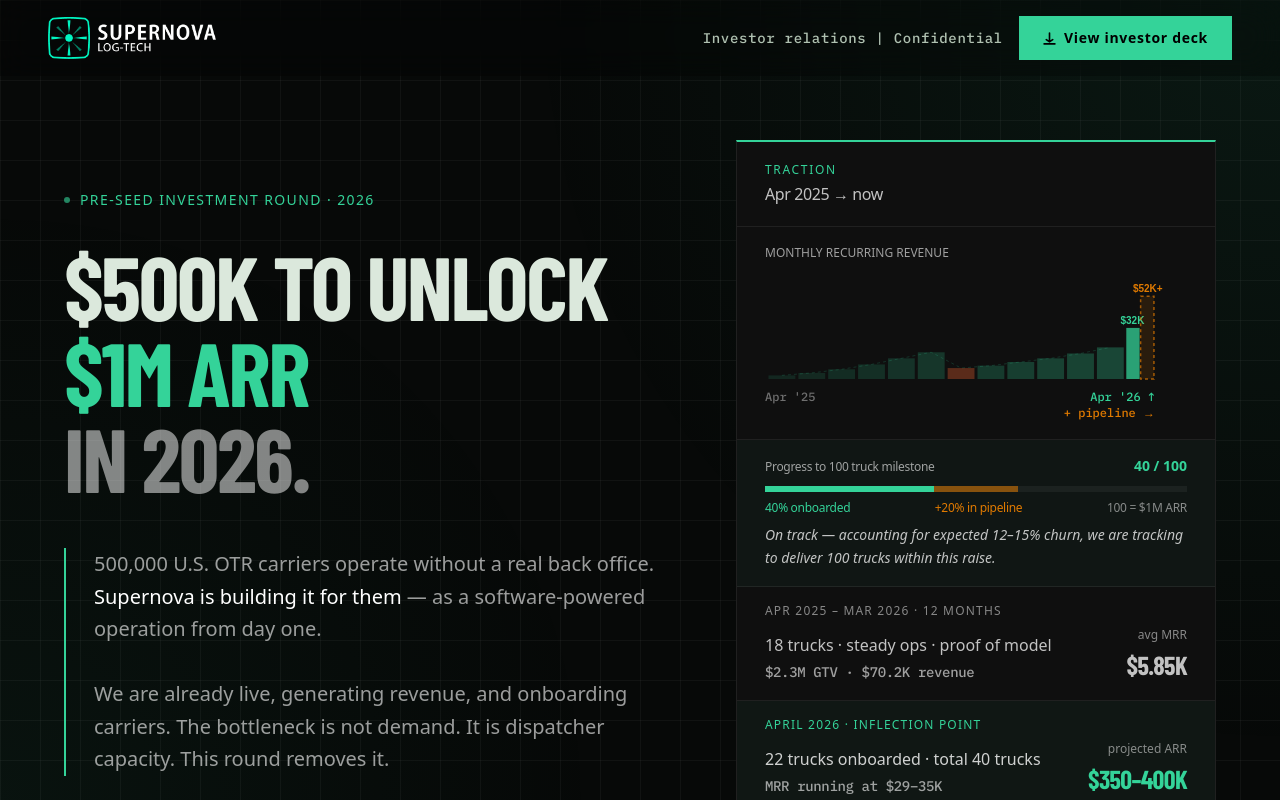
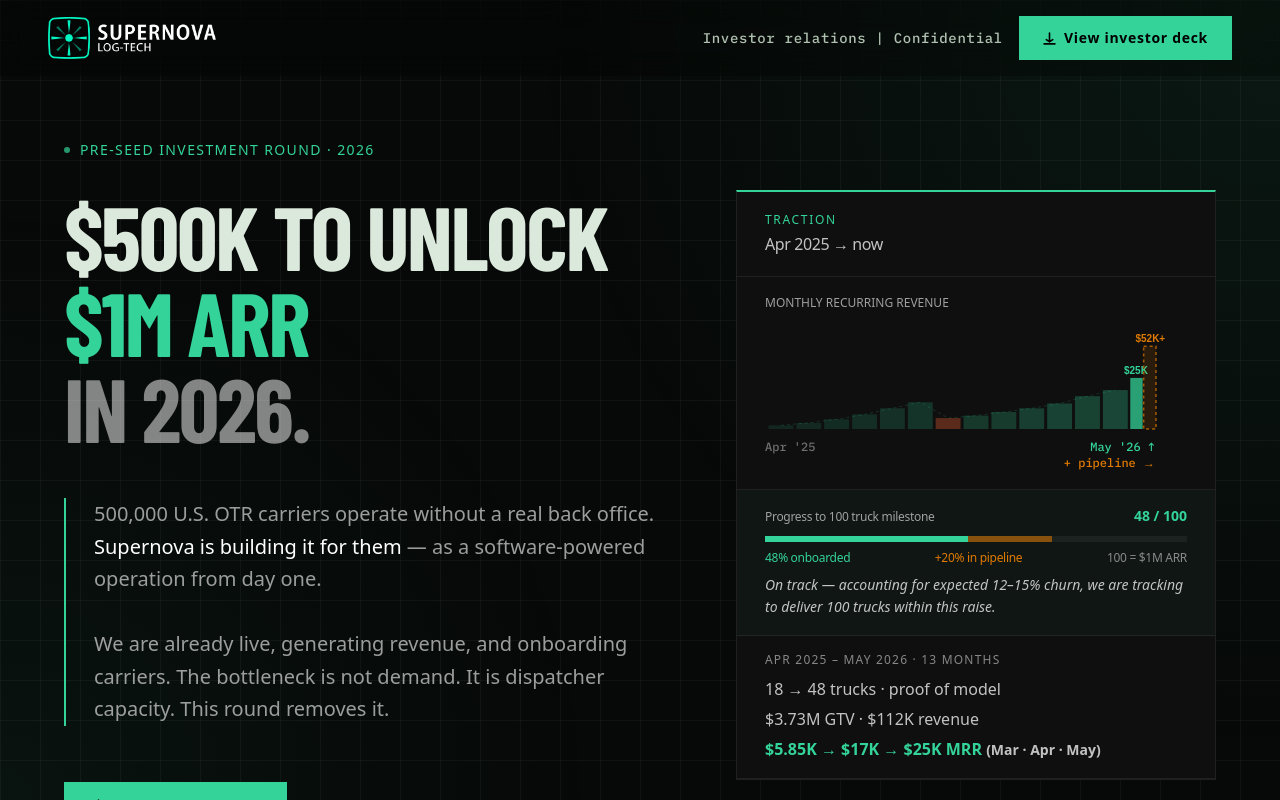
Before and after one commit to stratulaq/angel, a Next.js app: page / in a window 1280 px wide. Shown: the top 800 px of the page. Built offline with nearby package versions, Linux system fonts and the light colour scheme; a web font is replaced by a local one.

Commit message:
feat: update download links to new SN_deck_may.pdf and adjust related content in InvestorPortal and Navbar

```diff
--- a/inv.html
+++ b/inv.html
@@ -818,7 +818,7 @@
         </div>
         <div class="nav-right">
             <span class="nav-conf">Confidential</span>
-            <a class="nav-dl" href="https://angel.supernova.center/SN_deck.pdf" target="_blank">Download deck ↓</a>
+            <a class="nav-dl" href="https://angel.supernova.center/SN_deck_may.pdf" target="_blank">Download deck ↓</a>
         </div>
     </nav>
 
@@ -841,7 +841,7 @@
                 dispatcher capacity. This round removes it.
             </p>
             <div class="hero-cta">
-                <a class="btn-primary" href="https://angel.supernova.center/SN_deck.pdf" target="_blank">
+                <a class="btn-primary" href="https://angel.supernova.center/SN_deck_may.pdf" target="_blank">
                     <svg width="13" height="13" viewBox="0 0 12 12" fill="none">
                         <path d="M6 1v8M3 7l3 2 3-2M1 11h10" stroke="#0A0A0A" stroke-width="1.5"
                             stroke-linecap="round" />
@@ -1236,7 +1236,7 @@
             <div class="cta-sub">Download the full deck or reach out directly to the founders.</div>
         </div>
         <div class="cta-actions">
-            <a class="btn-dark" href="https://angel.supernova.center/SN_deck.pdf" target="_blank">
+            <a class="btn-dark" href="https://angel.supernova.center/SN_deck_may.pdf" target="_blank">
                 <svg width="13" height="13" viewBox="0 0 12 12" fill="none">
                     <path d="M6 1v8M3 7l3 2 3-2M1 11h10" stroke="#00C896" stroke-width="1.5" stroke-linecap="round" />
                 </svg>
--- a/inv1.html
+++ b/inv1.html
@@ -739,7 +739,7 @@
         </div>
         <div class="nav-right">
             <span class="nav-conf">Confidential</span>
-            <a class="nav-dl" href="https://angel.supernova.center/SN_deck.pdf" target="_blank">Download deck ↓</a>
+            <a class="nav-dl" href="https://angel.supernova.center/SN_deck_may.pdf" target="_blank">Download deck ↓</a>
         </div>
     </nav>
 
@@ -762,7 +762,7 @@
                 dispatcher capacity. This round removes it.
             </p>
             <div class="hero-cta">
-                <a class="btn-primary" href="https://angel.supernova.center/SN_deck.pdf" target="_blank">
+                <a class="btn-primary" href="https://angel.supernova.center/SN_deck_may.pdf" target="_blank">
                     <svg width="13" height="13" viewBox="0 0 12 12" fill="none">
                         <path d="M6 1v8M3 7l3 2 3-2M1 11h10" stroke="#0A0A0A" stroke-width="1.5"
                             stroke-linecap="round" />
@@ -1223,7 +1223,7 @@
             <div class="cta-sub">Download the full deck or reach out directly to the founders.</div>
         </div>
         <div class="cta-actions">
-            <a class="btn-dark" href="https://angel.supernova.center/SN_deck.pdf" target="_blank">
+            <a class="btn-dark" href="https://angel.supernova.center/SN_deck_may.pdf" target="_blank">
                 <svg width="13" height="13" viewBox="0 0 12 12" fill="none">
                     <path d="M6 1v8M3 7l3 2 3-2M1 11h10" stroke="#00C896" stroke-width="1.5" stroke-linecap="round" />
                 </svg>
--- a/src/components/investor/InvestorPortal.tsx
+++ b/src/components/investor/InvestorPortal.tsx
@@ -28,7 +28,7 @@
           </p>
           <div className="flex flex-wrap gap-5 items-center">
             <Link
-              href="https://angel.supernova.center/SN_deck.pdf"
+              href="https://angel.supernova.center/SN_deck_may.pdf"
               target="_blank"
               className="text-sm tracking-wider bg-supernova-teal text-black font-semibold px-7 py-3.5 no-underline flex items-center gap-2.5 transition-opacity hover:opacity-85"
             >
@@ -56,7 +56,7 @@
             <div className="flex justify-between mt-2 font-mono text-[10px] md:text-xs ">
               <div className="text-white/40 flex-1">Apr '25</div>
               {/* <div className="text-supernova-teal font-semibold flex-1">Mar '26</div> */}
-              <div className="text-supernova-teal text-right flex-1 pr-8">Apr '26 ↑<br />
+              <div className="text-supernova-teal text-right flex-1 pr-8">May '26 ↑<br />
                 <div className="text-supernova-amber">+ pipeline →</div>
               </div>
             </div>
@@ -66,14 +66,14 @@
           <div className="px-7 py-4 border-b border-white/7 bg-supernova-teal/3">
             <div className="flex justify-between items-baseline mb-2.5">
               <div className="text-xs text-white/60 tracking-tight">Progress to 100 truck milestone</div>
-              <div className="text-sm text-supernova-teal font-semibold">40 / 100</div>
+              <div className="text-sm text-supernova-teal font-semibold">48 / 100</div>
             </div>
             <div className="h-1.5 bg-white/5 relative overflow-hidden">
-              <div className="absolute left-0 top-0 h-full bg-supernova-teal w-[40%]" />
-              <div className="absolute left-[40%] top-0 h-full bg-supernova-amber/55 w-[20%]" />
+              <div className="absolute left-0 top-0 h-full bg-supernova-teal w-[48%]" />
+              <div className="absolute left-[48%] top-0 h-full bg-supernova-amber/55 w-[20%]" />
             </div>
             <div className="flex justify-between mt-2 text-xs tracking-tight">
-              <div className="text-supernova-teal">40% onboarded</div>
+              <div className="text-supernova-teal">48% onboarded</div>
               <div className="text-supernova-amber">+20% in pipeline</div>
               <div className="text-white/50">100 = $1M ARR</div>
             </div>
@@ -84,21 +84,17 @@
 
           {/* ACT 1 */}
           <div className="px-7 py-4 border-b border-white/7">
-            <div className="text-xs tracking-[0.1em] text-white/50 uppercase mb-2">Apr 2025 – Mar 2026 · 12 months</div>
-            <div className="flex justify-between items-end gap-3">
-              <div className="text-white/75 font-light leading-relaxed">
-                18 trucks · steady ops · proof of model<br />
-                <span className="text-sm text-white/60 font-mono tracking-tight">$2.3M GTV · $70.2K revenue</span>
-              </div>
-              <div className="text-right shrink-0">
-                <div className="text-xs text-white/50 mb-0.5">avg MRR</div>
-                <div className="font-condensed text-[26px] font-bold text-white/75 tracking-tight">$5.85K</div>
-              </div>
+            <div className="text-xs tracking-[0.1em] text-white/50 uppercase mb-2">Apr 2025 – May 2026 · 13 months</div>
+            <div className="flex flex-col gap-1">
+              <div className="text-white/75 font-light leading-relaxed">18 → 48 trucks · proof of model</div>
+              <div className="text-white/75 font-light leading-relaxed">$3.73M GTV · $112K revenue</div>
+              <div className="text-supernova-teal font-semibold leading-relaxed">$5.85K → $17K → $25K MRR <span className="text-white/75 text-sm leading-relaxed">(Mar · Apr · May)</span></div>
+
             </div>
           </div>
 
           {/* ACT 2 — April inflection */}
-          <div className="px-7 py-4 border-b border-white/7 bg-supernova-teal/4">
+          {/* <div className="px-7 py-4 border-b border-white/7 bg-supernova-teal/4">
             <div className="text-xs tracking-[0.1em] text-supernova-teal uppercase mb-2">April 2026 · inflection point</div>
             <div className="flex justify-between items-end gap-3">
               <div className="text-white/80 font-light leading-relaxed">
@@ -110,10 +106,10 @@
                 <div className="font-condensed text-[26px] font-bold text-supernova-teal tracking-tight">$350–400K</div>
               </div>
             </div>
-          </div>
+          </div> */}
 
           {/* ACT 3 — pipeline */}
-          <div className="px-7 py-4 border-b border-white/7 bg-supernova-amber/4">
+          {/* <div className="px-7 py-4 border-b border-white/7 bg-supernova-amber/4">
             <div className="text-xs tracking-[0.1em] text-supernova-amber uppercase mb-2">Next · blocked by dispatcher capacity</div>
             <div className="flex justify-between items-end gap-3">
               <div className="text-white/80 font-light leading-relaxed">
@@ -125,7 +121,7 @@
                 <div className="font-condensed text-[26px] font-bold text-supernova-amber tracking-tight">20+</div>
               </div>
             </div>
-          </div>
+          </div> */}
 
           {/* Bottom note */}
           {/* <div className="px-7 py-4">
@@ -205,7 +201,7 @@
             </p>
             <div className="flex flex-col border-t border-white/7">
               {[
-                { period: '2026 · Now', ms: '100 trucks · $1M ARR', ex: 'SAFE · $5M valuation cap. Capital deployed into dispatcher hiring and sales ops. Break-even at ~65 trucks. This milestone proves the unit model and unlocks the Seed round.', val: '$500K' },
+                { period: '2026 · Now', ms: '100 trucks · $1M ARR', ex: 'Capital deployed into dispatcher hiring and sales ops. Break-even at ~65 trucks. This milestone proves the unit model and unlocks the Seed round.', val: '$500K' },
                 { period: '2027 · Seed', ms: '250–350 trucks · $2.6–4.5M ARR', ex: 'Priced round targeting Q1 2027. Scales the dispatcher pool and launches the full back-office stack — compliance, ELD, billing, after-hours. AI Co-Worker ① enters the operation.', val: '$2M–$5M' },
                 { period: '2028 · Series A', ms: '650–1,000+ trucks · $8–16M ARR', ex: 'Full back-office stack at scale. AI Co-Worker ② takes over execution. Human team manages exceptions. Cost structure flattens as revenue compounds. The infrastructure is fully autonomous.', val: '$10M–$20M' },
                 // { period: 'Pre-seed return', ms: 'At $5M cap · Series A exit', ex: 'At 7–10× revenue on a $70M–$160M exit. Pre-seed investors entering at $5M cap achieve 14–32× return. The $500K today is the earliest position in the cap table.', val: '14–32×', amber: true }
@@ -225,7 +221,7 @@
             <div className="p-8 pb-6 border-b border-white/7">
               <div className="text-sm text-supernova-teal tracking-widest uppercase mb-2">Pre-seed round · Raising now</div>
               <div className="font-condensed text-[72px] font-bold text-supernova-teal leading-none tracking-tight mb-2">$500K</div>
-              <div className="text-sm text-white/50 tracking-widest uppercase">SAFE · $5M valuation cap</div>
+              <div className="text-sm text-white/50 tracking-widest uppercase">SAFE</div>
             </div>
             {[
               { l: 'Instrument', v: 'SAFE note' },
@@ -245,7 +241,7 @@
             <div className="p-8 pt-6">
               <div className="text-sm text-white/50 tracking-[0.08em] uppercase mb-3.5">Contact the founders</div>
               <Link href="mailto:mihail@supernova.center" className="block text-white no-underline mb-2 transition-colors hover:text-supernova-teal">mihail@supernova.center</Link>
-              <Link href="mailto:robert@supernova.center" className="block text-white no-underline mb-2 transition-colors hover:text-supernova-teal">robert@supernova.center</Link>
+              {/* <Link href="mailto:robert@supernova.center" className="block text-white no-underline mb-2 transition-colors hover:text-supernova-teal">robert@supernova.center</Link> */}
               <Link href="https://supernova.center" target="_blank" className="block text-white no-underline transition-colors hover:text-supernova-teal">supernova.center</Link>
             </div>
           </div>
--- a/src/components/investor/TractionChart.tsx
+++ b/src/components/investor/TractionChart.tsx
@@ -28,7 +28,7 @@
       ctx.scale(dpr, dpr);
 
       // Data (includes previous growth adjustments)
-      const hist = [3, 5, 8, 12, 17, 22, 9, 11, 14, 17, 21, 26];
+      const hist = [3, 5, 8, 12, 17, 22, 9, 11, 14, 17, 21, 27, 32];
       const aprCurrent = 42;
       const aprPipeline = 68;
 
@@ -77,7 +77,7 @@
       ctx.fillStyle = '#34D399';
       ctx.font = 'bold 10px sans-serif';
       ctx.textAlign = 'center';
-      ctx.fillText('$32K', ax + aprilBw / 2, ay - 4);
+      ctx.fillText('$25K', ax + aprilBw / 2, ay - 4);
 
       // April pipeline
       const px = ax + aprilBw + 1;
--- a/src/components/layout/Navbar.tsx
+++ b/src/components/layout/Navbar.tsx
@@ -22,7 +22,7 @@
           <div className="flex items-center gap-4">
             <span className="text-sm tracking-wider hidden md:flex items-center font-mono text-supernova-text-muted "> Investor relations | Confidential</span>
             <Link
-              href="https://angel.supernova.center/SN_deck.pdf"
+              href="https://angel.supernova.center/SN_deck_may.pdf"
               target="_blank"
               className="text-sm tracking-wider bg-supernova-teal text-black font-semibold px-4 py-1 md:px-6 md:py-3 no-underline gap-2 flex items-center transition-opacity hover:opacity-85"
             >
```
Also changed, not shown: 2 other files (tests, documents, lock files or other folders).
